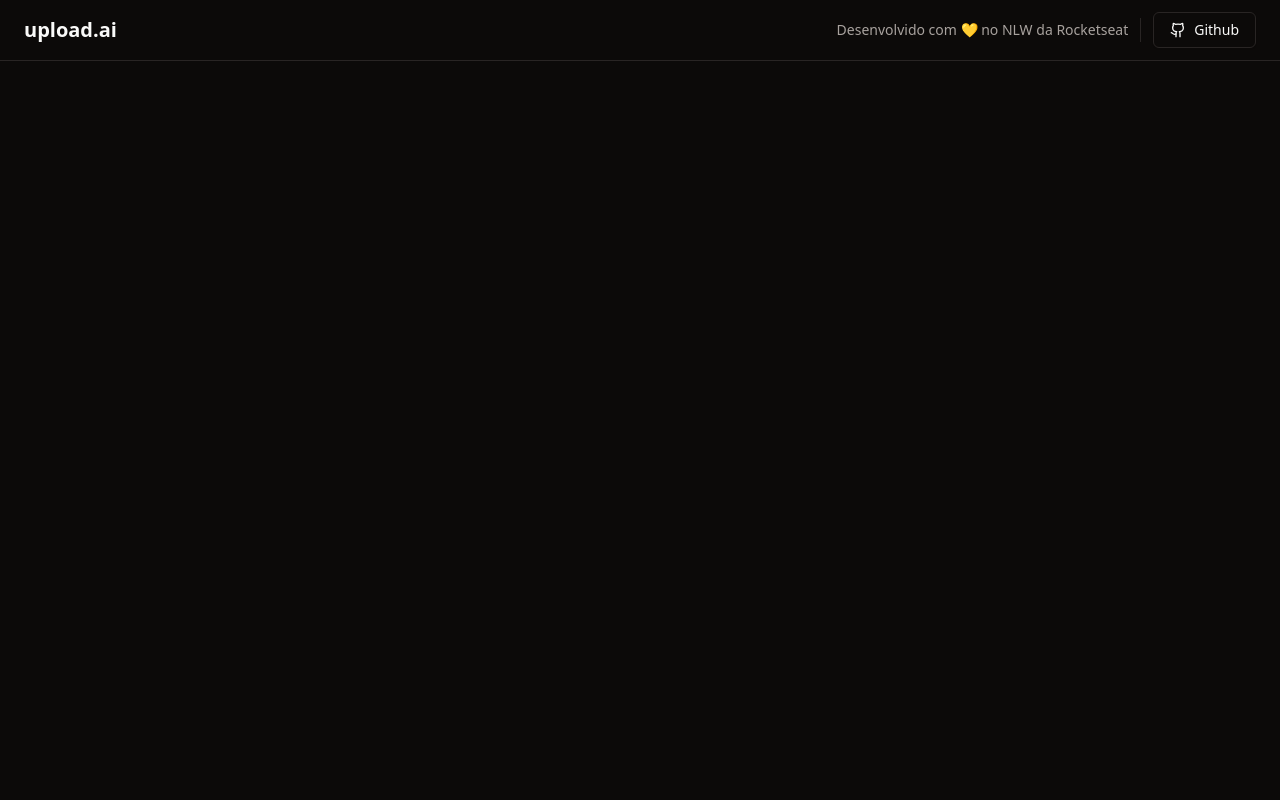
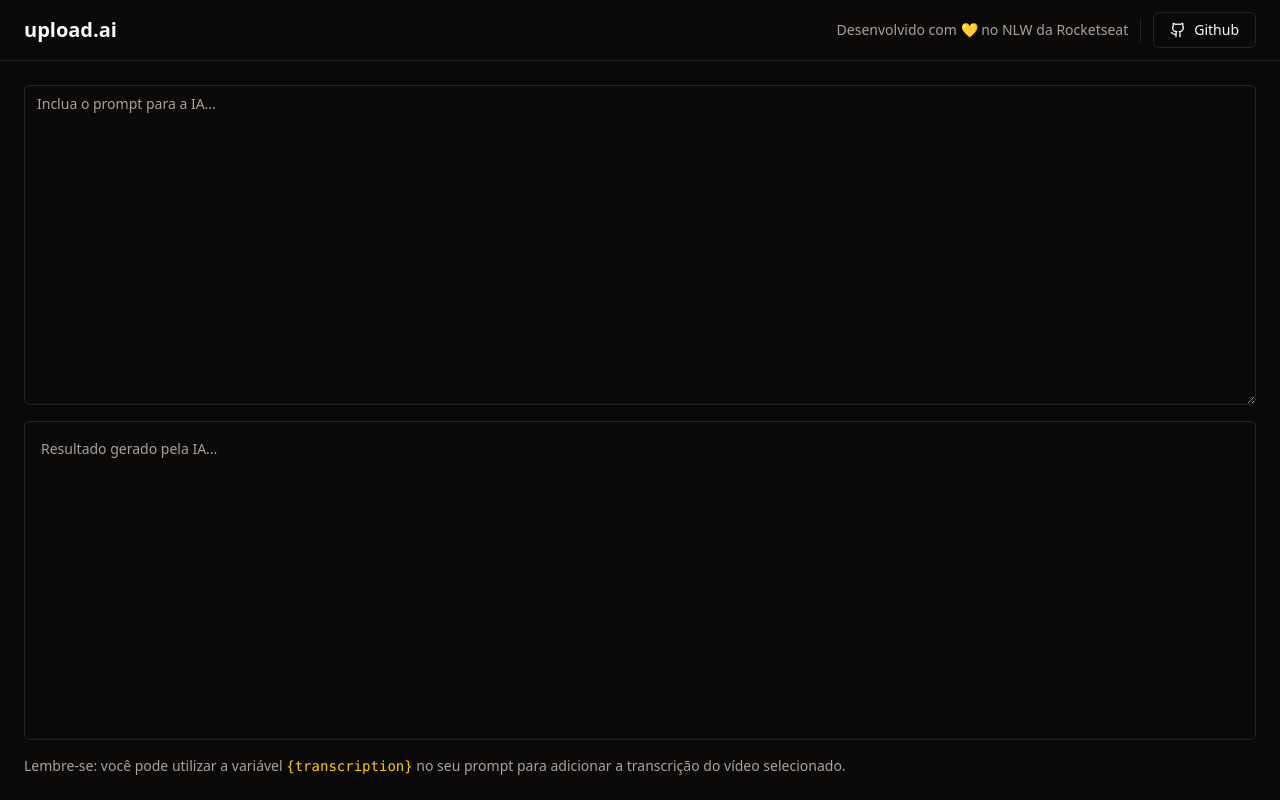
Before and after one commit to mc4rol9/nlw-ai, a React (Vite) app in the folder upload-ai-web/: page / in a window 1280 px wide. Built offline with nearby package versions, Linux system fonts and the light colour scheme.

Commit message:
feat(web): create content layout

```diff
--- a/upload-ai-web/src/App.tsx
+++ b/upload-ai-web/src/App.tsx
@@ -1,10 +1,11 @@
 import { Github } from "lucide-react"
 import { Button } from "./components/ui/button";
 import { Separator } from "./components/ui/separator";
+import { Textarea } from "./components/ui/textarea";
 
 export function App() {
   return (
-    <div>
+    <div className="min-h-screen flex flex-col">
       <div className="px-6 py-3 flex items-center justify-between border-b">
         <h1 className="text-xl font-bold">upload.ai</h1>
 
@@ -21,6 +22,26 @@
           </Button>
         </div>
       </div>
+
+      <main className="flex-1 p-6 flex gap-6">
+        <div className="flex flex-col flex-1 gap-4">
+          <div className="grid grid-rows-2 gap-4 flex-1">
+            <Textarea
+              className=""
+              placeholder="Inclua o prompt para a IA..."
+            />
+            <Textarea
+              className="resize-none p-4 leading-relaxed"
+              placeholder="Resultado gerado pela IA..."
+              readOnly
+            />
+          </div>
+
+          <p className="text-sm text-muted-foreground">
+            Lembre-se: você pode utilizar a variável <code className="text-yellow-400">{'{transcription}'}</code> no seu prompt para adicionar a transcrição do vídeo selecionado.
+          </p>
+        </div>
+      </main>
     </div>
   )
 }
--- /dev/null
+++ b/upload-ai-web/src/components/ui/textarea.tsx
@@ -0,0 +1,24 @@
+import * as React from "react"
+
+import { cn } from "@/lib/utils"
+
+export interface TextareaProps
+  extends React.TextareaHTMLAttributes<HTMLTextAreaElement> {}
+
+const Textarea = React.forwardRef<HTMLTextAreaElement, TextareaProps>(
+  ({ className, ...props }, ref) => {
+    return (
+      <textarea
+        className={cn(
+          "flex min-h-[60px] w-full rounded-md border border-input bg-transparent px-3 py-2 text-sm shadow-sm placeholder:text-muted-foreground focus-visible:outline-none focus-visible:ring-1 focus-visible:ring-ring disabled:cursor-not-allowed disabled:opacity-50",
+          className
+        )}
+        ref={ref}
+        {...props}
+      />
+    )
+  }
+)
+Textarea.displayName = "Textarea"
+
+export { Textarea }
```
